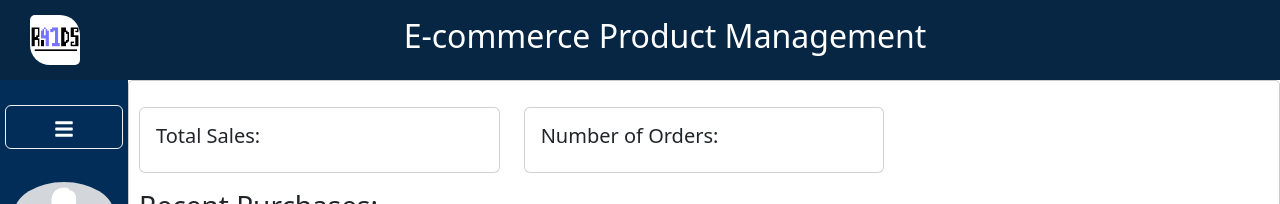
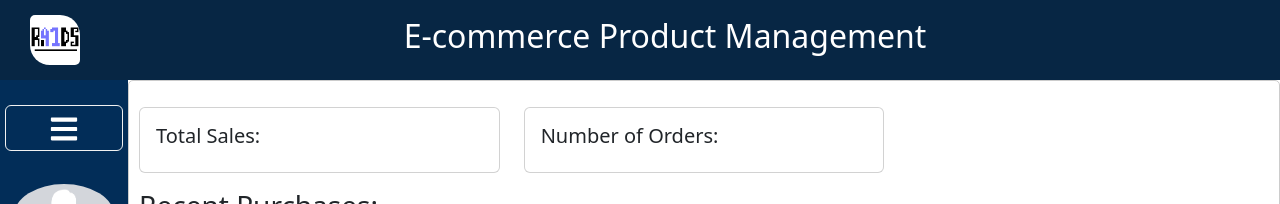
Before and after one commit to Jay-Lugh/ECommerce, a React (Create React App) app in the folder ecommerce/: page / in a window 1280 px wide. Shown: the top 204 px of the page. Built offline with nearby package versions, Linux system fonts and the light colour scheme.

Commit message:
nvigation icon

```diff
--- a/ecommerce/src/Components/Navigation.js
+++ b/ecommerce/src/Components/Navigation.js
@@ -15,7 +15,7 @@ const Navigation = ({ isCollapsed, toggleSidebar }) => {
   return (
     <div className={`sidebar ${isCollapsed ? 'collapsed' : ''}`}>
       <Button onClick={toggleSidebar} className="burgerButton">
-      <FaBars />
+      <FaBars style={iconStyle}/>
       </Button>
       <Navbar bg="#343a40" variant='dark' className={`flex-column ${isCollapsed ? 'collapsed' : ''}`}>
         <Nav className="flex-column">
```
